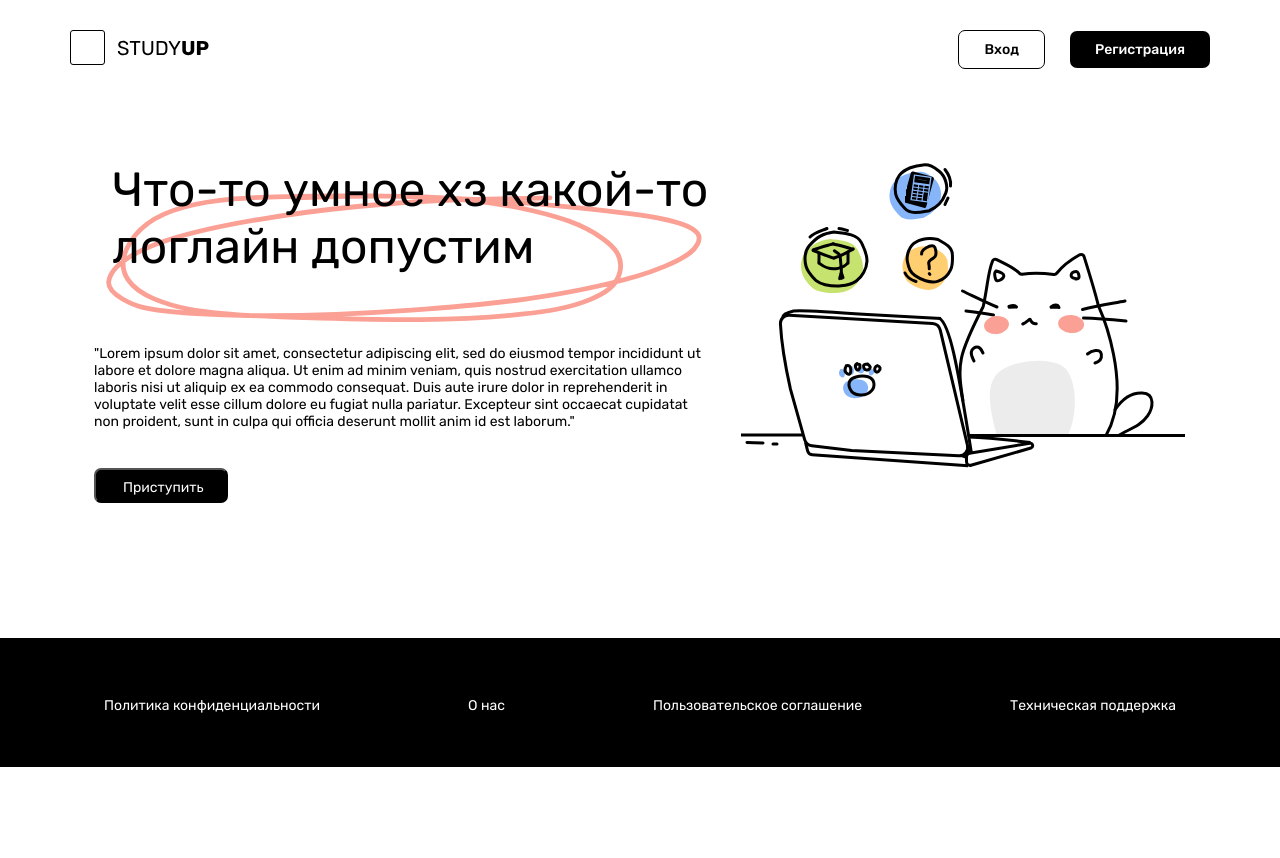
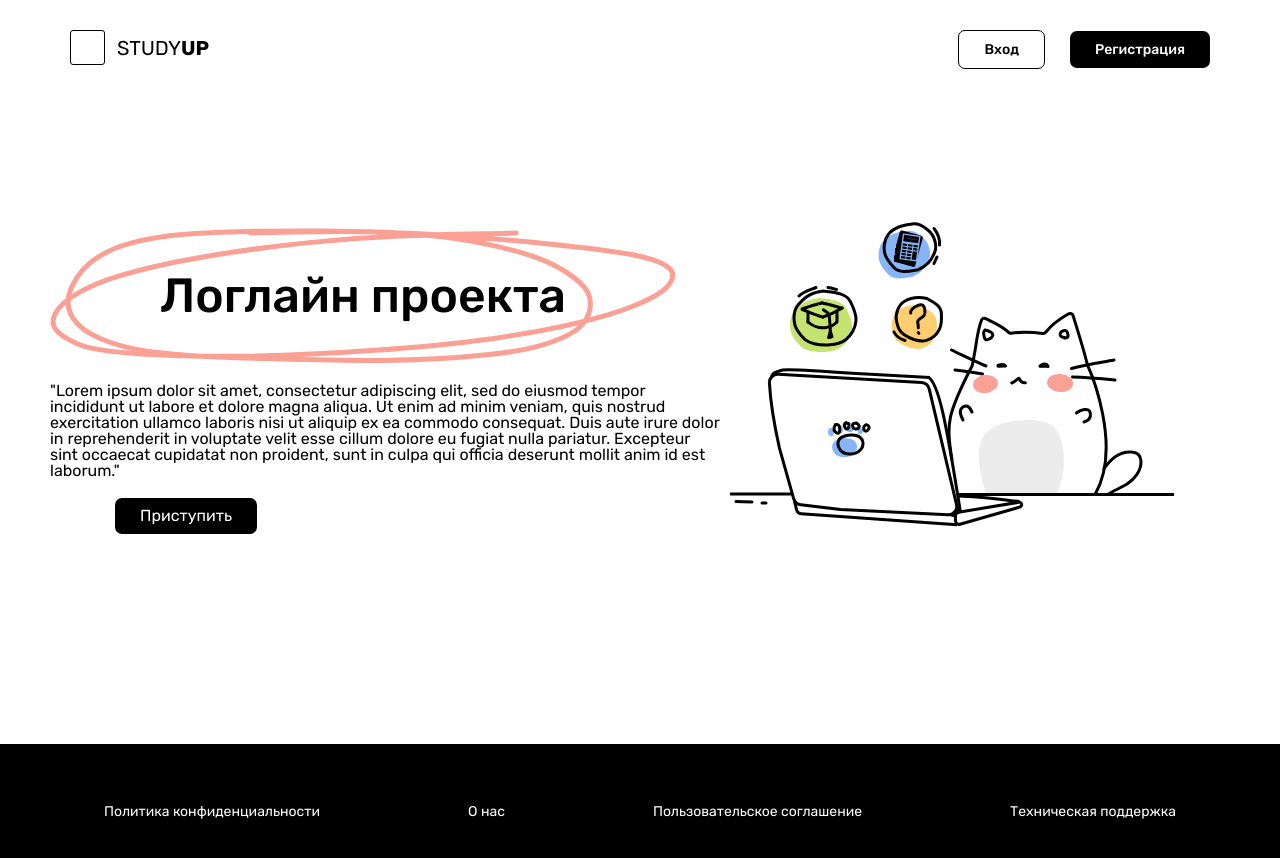
Before and after one commit to asphodel6/StudyUpAngular, an Angular app: page /main in a window 1280 px wide. Shown: the top 858 px of the page. Before the commit the page ends 800 px from the top, so only its background shows below. Built offline with nearby package versions, Linux system fonts and the light colour scheme.

Commit message:
First Page Fix

```diff
--- a/src/app/components/children/user/pages/main/main.component.html
+++ b/src/app/components/children/user/pages/main/main.component.html
@@ -2,7 +2,7 @@
 <div class="main-container">
     <div class="text-part">
         <div class="vector"><img src="../../../assets/images/SubjectsVector.svg" alt="vector">
-            <div class="text">Выберите предмет</div>
+            <h1 class="text">Выберите предмет</h1>
         </div>
         <div class="cat"><img src="../../../assets/images/SubjectsCat.svg" alt="cat"></div>
     </div>
--- a/src/app/components/children/user/pages/main/main.component.scss
+++ b/src/app/components/children/user/pages/main/main.component.scss
@@ -38,4 +38,4 @@
     padding: 30px;
     margin: 60px;
     box-sizing: border-box;
-    }
+}
--- a/src/app/pages/main/main.component.html
+++ b/src/app/pages/main/main.component.html
@@ -1,16 +1,24 @@
 <app-header></app-header>
-<div class="mainContainer">
-  <div>
-    <div>
-      <div class="mainVector"><img src="../../../assets/images/main-vector.svg" alt="main-vector" /></div>
-      <div class="mainVectorText">Что-то умное хз какой-то логлайн допустим</div>
+<div class="main-container">
+  <div class="main">
+    <div class="vectorBlock">
+      <div class="mainVector"><img src="../../../assets/images/main-vector.svg" alt="mainVector"/>
+      <h1 class="VectorTxt">Логлайн проекта</h1>
     </div>
-    <div class="mainDescription">"Lorem ipsum dolor sit amet, consectetur adipiscing elit, sed do eiusmod tempor
+    </div>
+    <div class="mainTxt">
+      <h2 class="txt">
+        "Lorem ipsum dolor sit amet, consectetur adipiscing elit, sed do eiusmod tempor
       incididunt ut labore et dolore magna aliqua. Ut enim ad minim veniam, quis nostrud
       exercitation ullamco laboris nisi ut aliquip ex ea commodo consequat. Duis aute irure dolor in
       reprehenderit in voluptate velit esse cillum dolore eu fugiat nulla pariatur. Excepteur sint
-      occaecat cupidatat non proident, sunt in culpa qui officia deserunt mollit anim id est laborum."</div>
-    <div class="proceedButton"><a routerLink="/registration"><button>Приступить</button></a></div>
+      occaecat cupidatat non proident, sunt in culpa qui officia deserunt mollit anim id est laborum."
+      </h2>
+    </div>
+    <div class="mainImg"><img src="../../../assets/images/main-picture.svg" alt="main-img" /></div>
   </div>
-  <div class="mainPicture"><img src="../../../assets/images/main-picture.svg" alt="main-picture" /></div>
+  <div class="proceedBtn">
+    <div class="btn">
+      <a routerLink="/registration">Приступить</a></div>
+    </div>
 </div>
--- a/src/app/pages/main/main.component.scss
+++ b/src/app/pages/main/main.component.scss
@@ -1,65 +1,95 @@
-.mainContainer {
-  display: grid;
-  margin-bottom: 135px;
+.main-container{
+  padding: 5px;
+  margin: 0 auto;
+  max-width: 1400px;
+  justify-content: flex-start;
+  margin-top: 5%;
+  margin-bottom: 16% ;
 }
 
-.mainVector img {
-  width: 619.75px;
-  height: 129.53px;
-  margin-left: 94px;
-  margin-top: 94px;
+.main{
+  grid-template-columns: 670px 500px;
+  grid-template-rows: 155px 115px;
+  grid-gap: 10px;
+  grid-auto-rows: minmax(0, auto);
+  grid-auto-columns: minmax(0,auto);
+  display: grid;
+  justify-content: center;
+  margin-top: 50px;
 }
 
-.mainVectorText {
+.vectorBlock {
+  grid-column: 1/1;
+  grid-row: 1/1;
+}
+
+.mainTxt {
+  grid-column: 1/2;
+}
+
+.proceedBtn {
+  grid-column: 1/1;
+  justify-content: start;
+}
+
+.mainImg {
+  grid-column: 2/2;
+  grid-row: 1/2;
+}
+
+.vectorBlock{
+  display: flex;
+  align-items: center;
+  justify-content: space-between;
+}
+
+.mainVector{
+  display: flex;
+  justify-content: center;
+  align-items: center; /* Путь к картинке */
+  background-repeat: no-repeat; /* Фон не повторяется */
+  background-size: cover; /* Растягиваем  фон по высоте и ширине */
+  background-position: center;
+}
+
+.VectorTxt {
   position: absolute;
-  width: 598px;
-  height: 114px;
-  left: 112px;
-  top: 161px;
+  font-family: 'Rubik', sans-serif;
+  font-style: normal;
+  font-weight: 500;
+  font-size: 3rem;
+  line-height: 3.5rem;
+}
+
+.txt {
   font-family: 'Rubik', sans-serif;
   font-style: normal;
   font-weight: 400;
-  font-size: 48px;
-  line-height: 57px;
+  font-size: 1rem;
+  line-height: 1rem;
 }
 
-.mainDescription {
-  width: 611px;
-  height: 94px;
-  margin-left: 94px;
-  margin-top: 18.47px;
+a {
+  color:white;
+  font-weight: 500;
   font-family: 'Rubik', sans-serif;
   font-style: normal;
   font-weight: 400;
-  font-size: 14px;
-  line-height: 17px;
+  font-size: 1rem;
+  line-height: 1rem;
+  text-decoration: none;
 }
 
-.proceedButton {
-  width: 134px;
-  height: 35px;
-  margin-left: 94px;
-  margin-top: 29px;
+.proceedBtn{
+  display: flex;
+  margin-left: 110px;
+  margin-bottom: auto;
 }
 
-.mainPicture {
-  position: absolute;
-  width: 444px;
-  height: 309.5px;
-  left: 741px;
-  top: 159px;
+.btn {
+  display: flex;
+  margin-bottom: auto;
+  background-color: #000000;
+  border-radius: 7px;
+  padding: 10px 25px;
 }
-
-.proceedButton button {
-  background-color: black;
-  color: white;
-  font-family: 'Rubik', sans-serif;
-  font-style: normal;
-  font-weight: 400;
-  font-size: 14px;
-  line-height: 17px;
-  width: 134px;
-  height: 35px;
-  border-radius: 7px;
-  padding: 9px 27px;
-}
```
Also changed, not shown: 1 other file (tests, documents, lock files or other folders).
